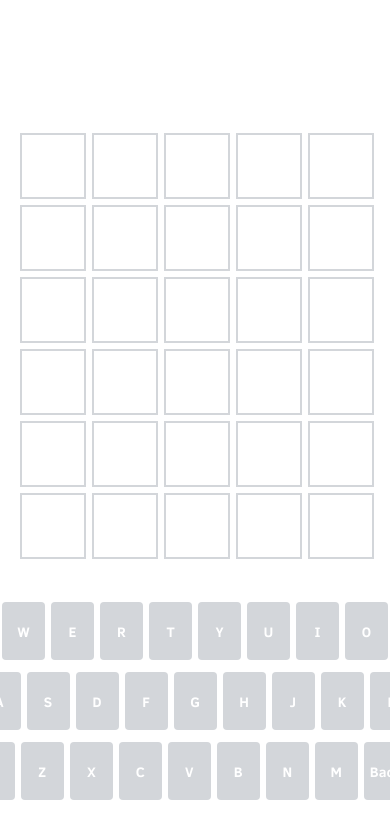
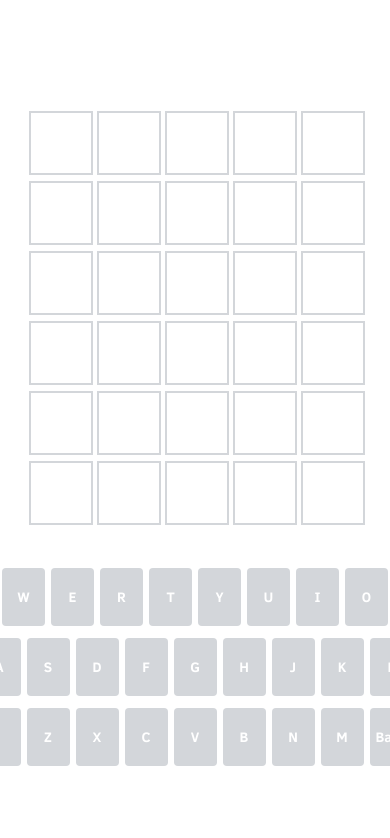
Before and after one commit to wesleywardlaw/wordle-clone, a React (Vite) app: page / in a window 390 px wide. Shown: the top 838 px of the page. Built offline with nearby package versions, Linux system fonts and the light colour scheme.

Commit message:
improve mobile

```diff
--- a/src/App.tsx
+++ b/src/App.tsx
@@ -154,19 +154,20 @@ const App = () => {
       <div
         style={{
           display: "flex",
-          justifyContent: "center",
+          justifyContent: "flex-start",
           alignItems: "center",
           flexDirection: "column",
-          height: "100vh",
+          minHeight: "100vh",
+          paddingTop: "20px",
         }}
       >
         {<h1 style={{ height: "40px" }}>{message}</h1>}
         <div
           style={{
             display: "grid",
-            gridTemplateColumns: "repeat(5, 62px)",
+            gridTemplateColumns: "repeat(5, min(60px, 16vw))",
             rowGap: "6px",
-            columnGap: "10px",
+            columnGap: "min(10px, 2vw)",
           }}
         >
           {grid.map((row, rowIndex) => {
@@ -208,10 +209,10 @@ const App = () => {
                     display: "flex",
                     justifyContent: "center",
                     alignItems: "center",
-                    height: "62px",
-                    width: "62px",
+                    height: "min(60px, 16vw)",
+                    width: "min(60px, 16vw",
                     backgroundColor: colors[rowIndex][cellIndex],
-                    fontSize: "32px",
+                    fontSize: "min(32px, 8vw)",
                     fontFamily: "Clear Sans",
                     fontWeight: "bold",
                     color:
--- a/src/Keyboard.tsx
+++ b/src/Keyboard.tsx
@@ -41,7 +41,7 @@ const Keyboard: React.FC<KeyboardProps> = ({
   };
 
   return (
-    <div style={{ marginTop: "20px" }}>
+    <div style={{ marginTop: "20px", width: "100%", maxWidth: "500px" }}>
       {keyboardRows.map((row, rowIndex) => (
         <div
           key={rowIndex}
@@ -58,7 +58,7 @@ const Keyboard: React.FC<KeyboardProps> = ({
               style={{
                 height: "58px",
                 minWidth:
-                  key === "Enter" || key === "Backspace" ? "70px" : "43px",
+                  key === "Enter" || key === "Backspace" ? "80px" : "43px",
                 margin: "3px",
                 borderRadius: "4px",
                 border: "none",
```
